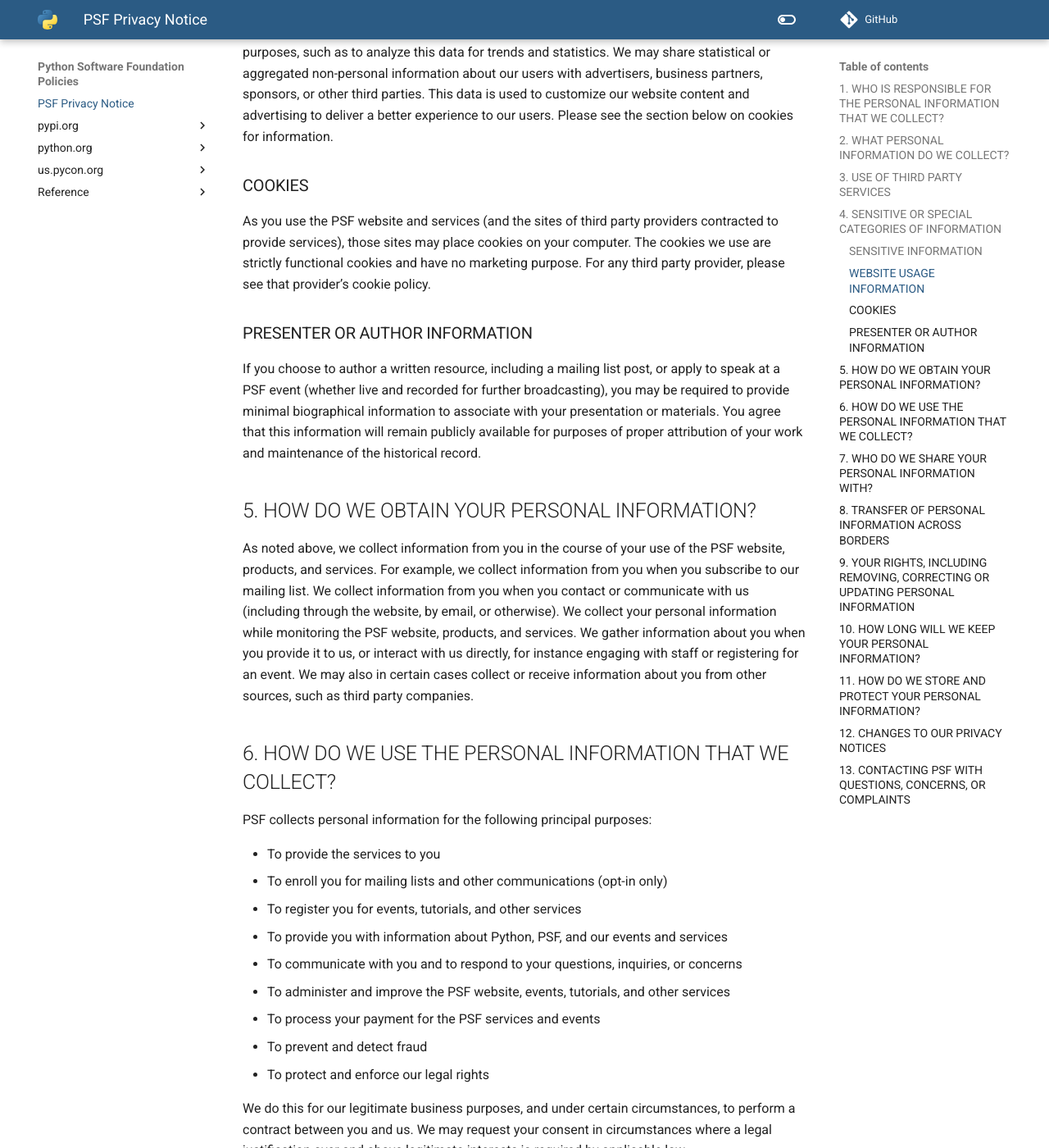
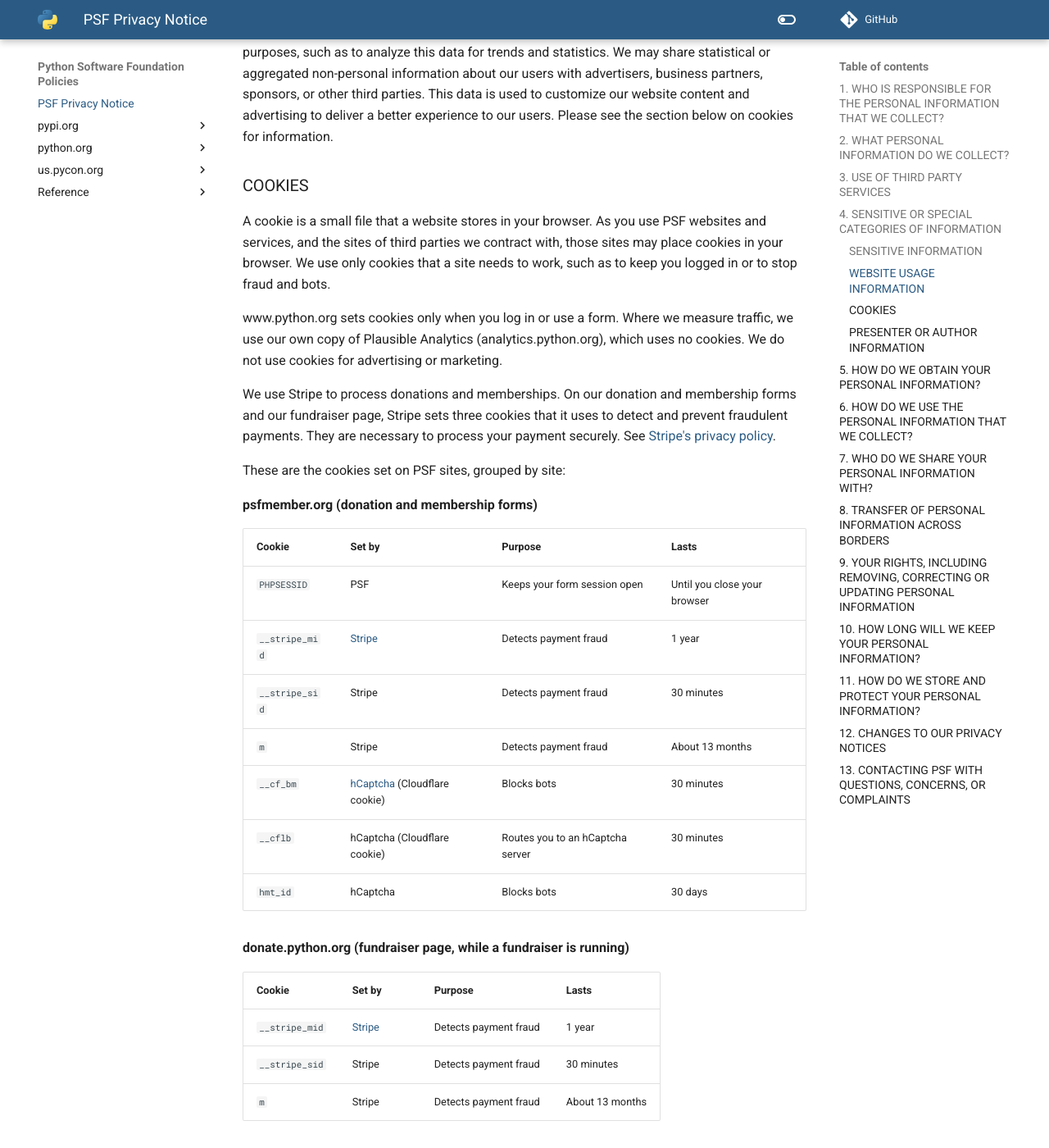
Before and after one commit to psf/policies, an MkDocs documentation site: the page built from docs/PSF-Privacy-Notice.md, in a window 1280 px wide and 1400 px high, scrolled down 1882 px. Shown: the whole window at 82% size. Built offline with MkDocs 1.6.1 and Material for MkDocs 9.7.7, drawn with Linux system fonts in a browser that asks for light colours; comment, search, counter and statistics services are not loaded; some of the changed text lies outside the part shown.

Commit message:
Update privacy policy for cookie notice (#68)

```diff
--- a/docs/PSF-Privacy-Notice.md
+++ b/docs/PSF-Privacy-Notice.md
@@ -74,10 +74,73 @@
 
 ### COOKIES
 
-As you use the PSF website and services (and the sites of third party providers contracted to provide services),
-those sites may place cookies on your computer.
-The cookies we use are strictly functional cookies and have no marketing purpose.
-For any third party provider, please see that provider’s cookie policy.
+A cookie is a small file that a website stores in your browser.
+As you use PSF websites and services, and the sites of third parties we contract with, those sites may place cookies in your browser.
+We use only cookies that a site needs to work, such as to keep you logged in or to stop fraud and bots.
+
+www.python.org sets cookies only when you log in or use a form.
+Where we measure traffic, we use our own copy of Plausible Analytics (analytics.python.org), which uses no cookies.
+We do not use cookies for advertising or marketing.
+
+We use Stripe to process donations and memberships.
+On our donation and membership forms and our fundraiser page, Stripe sets three cookies that it uses to detect and prevent fraudulent payments.
+They are necessary to process your payment securely.
+See [Stripe's privacy policy](https://stripe.com/privacy).
+
+These are the cookies set on PSF sites, grouped by site:
+
+**psfmember.org (donation and membership forms)**
+
+| Cookie | Set by | Purpose | Lasts |
+|---|---|---|---|
+| `PHPSESSID` | PSF | Keeps your form session open | Until you close your browser |
+| `__stripe_mid` | [Stripe](https://stripe.com/privacy) | Detects payment fraud | 1 year |
+| `__stripe_sid` | Stripe | Detects payment fraud | 30 minutes |
+| `m` | Stripe | Detects payment fraud | About 13 months |
+| `__cf_bm` | [hCaptcha](https://www.hcaptcha.com/privacy) (Cloudflare cookie) | Blocks bots | 30 minutes |
+| `__cflb` | hCaptcha (Cloudflare cookie) | Routes you to an hCaptcha server | 30 minutes |
+| `hmt_id` | hCaptcha | Blocks bots | 30 days |
+
+**donate.python.org (fundraiser page, while a fundraiser is running)**
+
+| Cookie | Set by | Purpose | Lasts |
+|---|---|---|---|
+| `__stripe_mid` | [Stripe](https://stripe.com/privacy) | Detects payment fraud | 1 year |
+| `__stripe_sid` | Stripe | Detects payment fraud | 30 minutes |
+| `m` | Stripe | Detects payment fraud | About 13 months |
+
+**www.python.org (only when you log in or use a form)**
+
+| Cookie | Set by | Purpose | Lasts |
+|---|---|---|---|
+| `csrftoken` | PSF | Protects forms against forgery | 1 year |
+| `sessionid` | PSF | Keeps you logged in | 2 weeks |
+
+**pypi.org**
+
+| Cookie | Set by | Purpose | Lasts |
+|---|---|---|---|
+| `session_id` | PSF | Keeps you logged in and protects forms against forgery | Until you close your browser |
+
+**policies.python.org, packaging.python.org, and devguide.python.org**
+
+| Cookie | Set by | Purpose | Lasts |
+|---|---|---|---|
+| `__cf_bm` | [Read the Docs](https://about.readthedocs.com/privacy-policy/), via Cloudflare | Blocks bots | 30 minutes |
+| `_cfuvid` | Read the Docs, via Cloudflare | Limits request rates | Until you close your browser |
+
+The www.python.org downloads page loads data from devguide.python.org, so it can also set the devguide.python.org cookies.
+
+**status.python.org (any page)**
+
+| Cookie | Set by | Purpose | Lasts |
+|---|---|---|---|
+| `_GRECAPTCHA` | [Google reCAPTCHA](https://policies.google.com/privacy) | Blocks bots on the subscribe form | About 6 months |
+
+Some sites use your browser's local storage, not cookies, to remember settings such as your color theme or a closed banner.
+
+You can block or delete cookies in your browser settings.
+If you block the cookies above, logging in and the donation, membership, and subscribe forms may not work.
 
 ### PRESENTER OR AUTHOR INFORMATION
 
```
